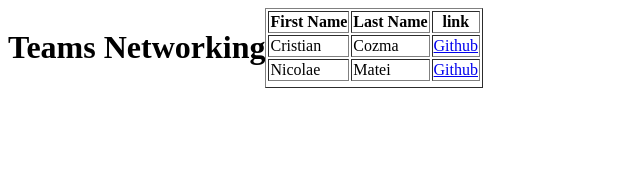
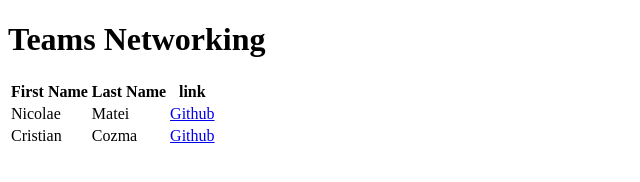
Before and after one commit to CristiCozma/teams-networking, a plain HTML site: page index.html in a window 1280 px wide. Shown: the whole page, without its empty margins (0-640 px from the left). Drawn offline with Linux system fonts and the light colour scheme.

Commit message:
remove 2 exaple persons and load them from js

```diff
--- a/functions.js
+++ b/functions.js
@@ -0,0 +1,27 @@
+console.log('test script')
+
+function insertPersons(data) {
+    const tbody = document.querySelector('#list tbody');
+    tbody.innerHTML = getPersonsHtml(data);
+}
+
+function getPersonsHtml(persons) {
+    return getPersonHtml(persons[1]) + getPersonHtml(persons[0]);
+}
+
+function getPersonHtml(person) {
+    const firstName = person.firstName;
+    const lastName = person.lastName;
+    const gitHub = person.gitHub;
+    return `<tr>
+                <td>${person.firstName}</td >
+                <td>${person.lastName}</td>
+                <td><a href="https://github.com/${person.gitHub}">Github</a></td>
+            </tr > `;
+}
+
+fetch('persons.json')
+    .then(res => res.json())
+    .then(data => {
+        insertPersons(data);
+    });
--- a/index.html
+++ b/index.html
@@ -3,28 +3,21 @@
 
 <head>
     <title>Teams Network</title>
-    <link rel="stylesheet" href="style.css">
+    <script src="functions.js"></script>
 </head>
 
 <body>
     <h1>Teams Networking</h1>
-    <table border="1">
-        <th>First Name</th>
-        <th>Last Name</th>
-        <th>link</th>
-        <tr>
-            <td>Cristian</td>
-            <td>Cozma</td>
-            <td><a href="www.github.com/CristiCozma">Github</a></td>
-        </tr>
-        <tr>
-            <td>Nicolae</td>
-            <td>Matei</td>
-            <td><a href="www.github.com/nmatei">Github</a></td>
-        </tr>
+
+    <table id="list">
+
+        <thead>
+            <th>First Name</th>
+            <th>Last Name</th>
+            <th>link</th>
+        </thead>
+        <tbody></tbody>
     </table>
-    </div>
-    <script src="functions.js"></script>
 </body>
 
 </html>
--- a/persons.json
+++ b/persons.json
@@ -2,11 +2,11 @@
     {
         "firstName": "Cristian",
         "lastName": "Cozma",
-        "link": "/www.linkedin.com/in/cristian-cozma-3961361b9/" "www.github.com/CristiCozma"
+        "gitHub": "/www.linkedin.com/in/cristian-cozma-3961361b9/"
     },
     {
         "firstName": "Nicolae",
         "lastName": "Matei",
-        "link": "https://github.com/nmatei"
+        "gitHub": "https://github.com/nmatei"
     }
 ]
```
Also changed, not shown: 1 other file.
